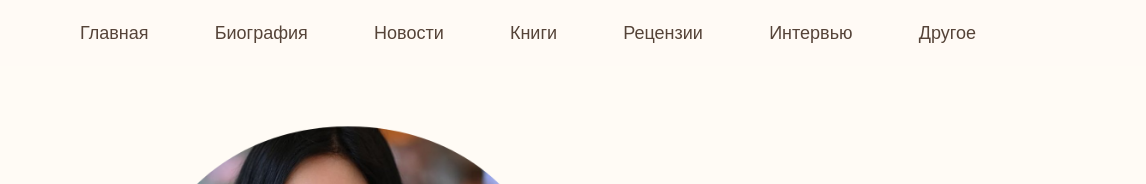
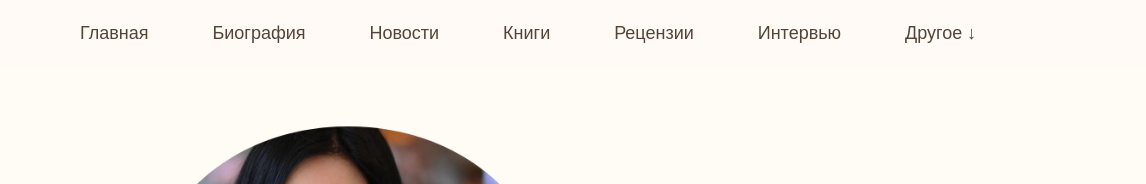
Before and after one commit to rekilina/Website-Novelist, a plain HTML site: page src/index.html in a window 1280 px wide. Shown: the top 184 px of the page, 0-1146 px from the left. Drawn offline with nearby package versions, Linux system fonts and the light colour scheme; files that its build step writes are made by us from their sources; files whose address does not match are found by name; a web font is replaced by a local one.

Commit message:
added arrow

```diff
--- a/src/html/header.html
+++ b/src/html/header.html
@@ -84,7 +84,7 @@
                     </a>
                 </li>
                 <li class="header__nav-li header__nav-li-other">
-                    <a id="otherlist" class="header__nav-link">Другое</a>
+                    <a id="otherlist" class="header__nav-link">Другое&nbsp;&#8595;</a>
                     <ul class="header__nav-otherlist">
                         <li class="header__nav-li">
                             <a href="#souvenirs" class="header__nav-link">
```
